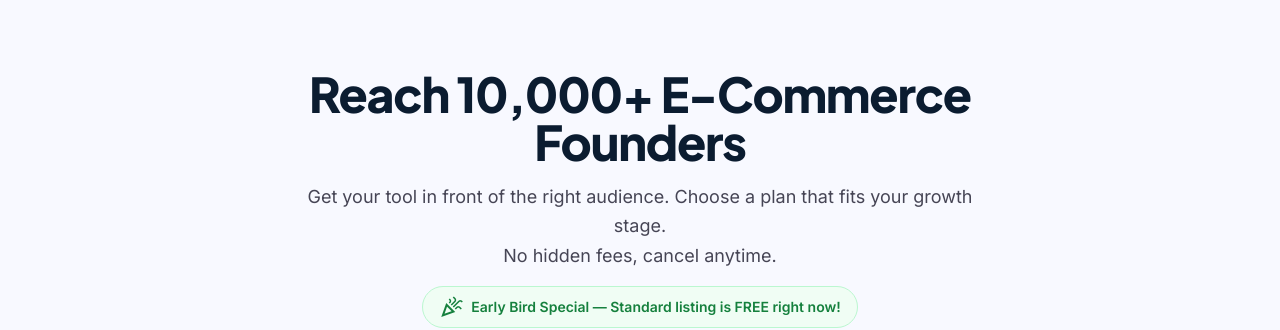
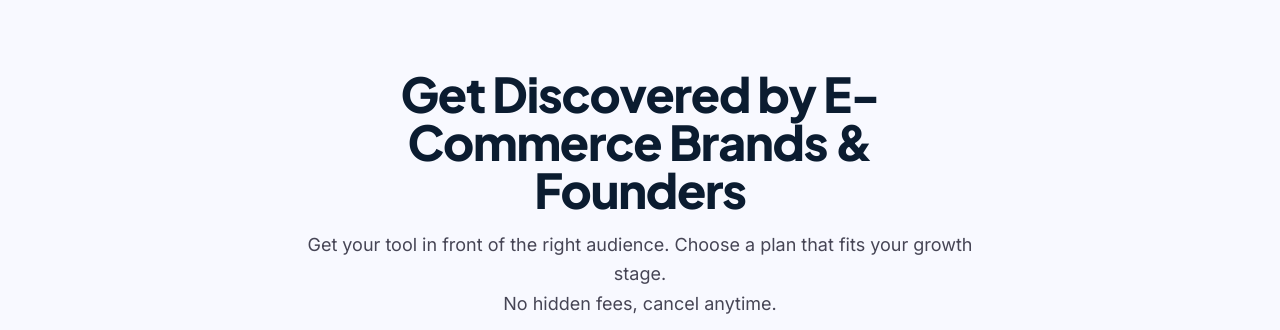
Before and after one commit to yuho75/ecomstacks-directory, a Next.js app: page /pricing in a window 1280 px wide. Shown: the part 156-486 px from the top of the page. Built offline with nearby package versions, Linux system fonts and the light colour scheme; no server answers.

Commit message:
chore(pricing): resolve logical contradiction in pricing header by updating it with trust-building inclusive copy

```diff
--- a/src/app/pricing/page.tsx
+++ b/src/app/pricing/page.tsx
@@ -23,7 +23,7 @@ export default function PricingPage() {
             className="text-4xl md:text-5xl font-extrabold text-on-surface tracking-tight mb-4"
             style={{ fontFamily: "'Plus Jakarta Sans', sans-serif" }}
           >
-            Reach 10,000+ E-Commerce Founders
+            Get Discovered by E-Commerce Brands & Founders
           </h1>
           <p className="text-lg text-on-surface-variant leading-relaxed">
             Get your tool in front of the right audience. Choose a plan that fits your growth stage.{' '}
```
Also changed, not shown: 1 other file (tests, documents, lock files or other folders).
